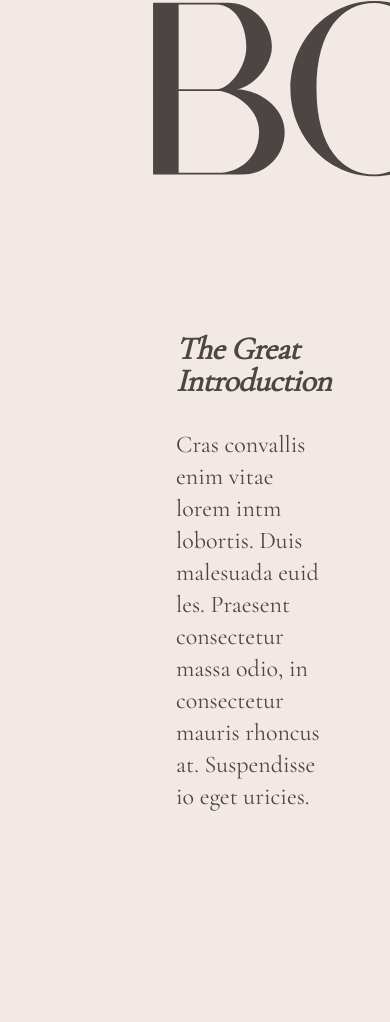
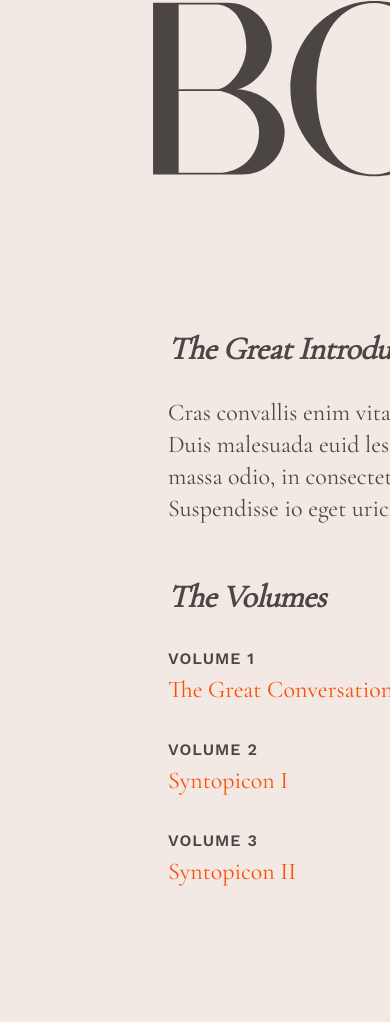
Before and after one commit to jedbridges/TGB, a plain HTML site: page docs/index.html in a window 390 px wide. Shown: the part 567-1589 px from the top of the page. Before the commit the page ends 1524 px from the top, so only its background shows below. Drawn offline with nearby package versions, Linux system fonts and the light colour scheme.

Commit message:
flexbox updates

```diff
--- a/docs/css/main.css
+++ b/docs/css/main.css
@@ -8,9 +8,9 @@ body {
   background-color: #F2E8E4;
 }
 
-.topnav {
-  overflow: hidden;
-  display: inlineblock;
+.masthead {
+  padding-top: 120px;
+  padding-bottom: 120px;
 }
 
 .wordmark {
@@ -24,13 +24,30 @@ body {
   float: left;
 }
 
+@media (max-width: 1279px) {
+  .wordmark {
+
+  }
+}
+
+.topnav {
+  overflow: hidden;
+  display: inlineblock;
+}
+
 /* Index */
 
 .container {
   Display:flex;
-  Flex-direction:horizontal;
-  margin-left: 88px;
+  Flex-direction:row;
+  margin-left: 80px;
   margin-right: 88px;
+}
+
+@media (max-width: 991px) {
+  .container {
+   flex-direction: column;
+  }
 }
 
 article {
@@ -106,11 +123,6 @@ ul {
   list-style-type: none;
 }
 
-.masthead {
-  padding-top: 120px;
-  padding-bottom: 120px;
-}
-
 footer {
   height: 120px;
 }
```
